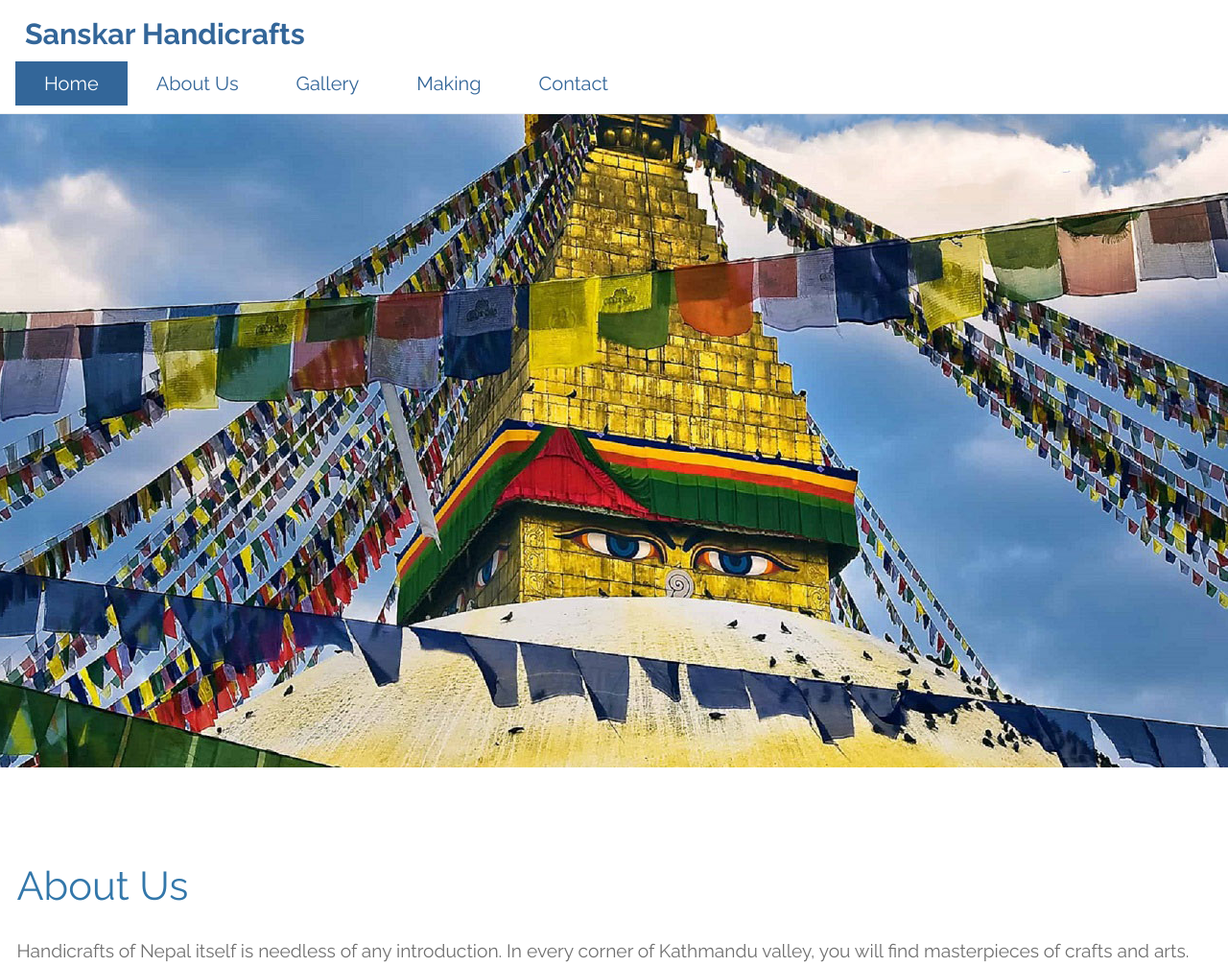
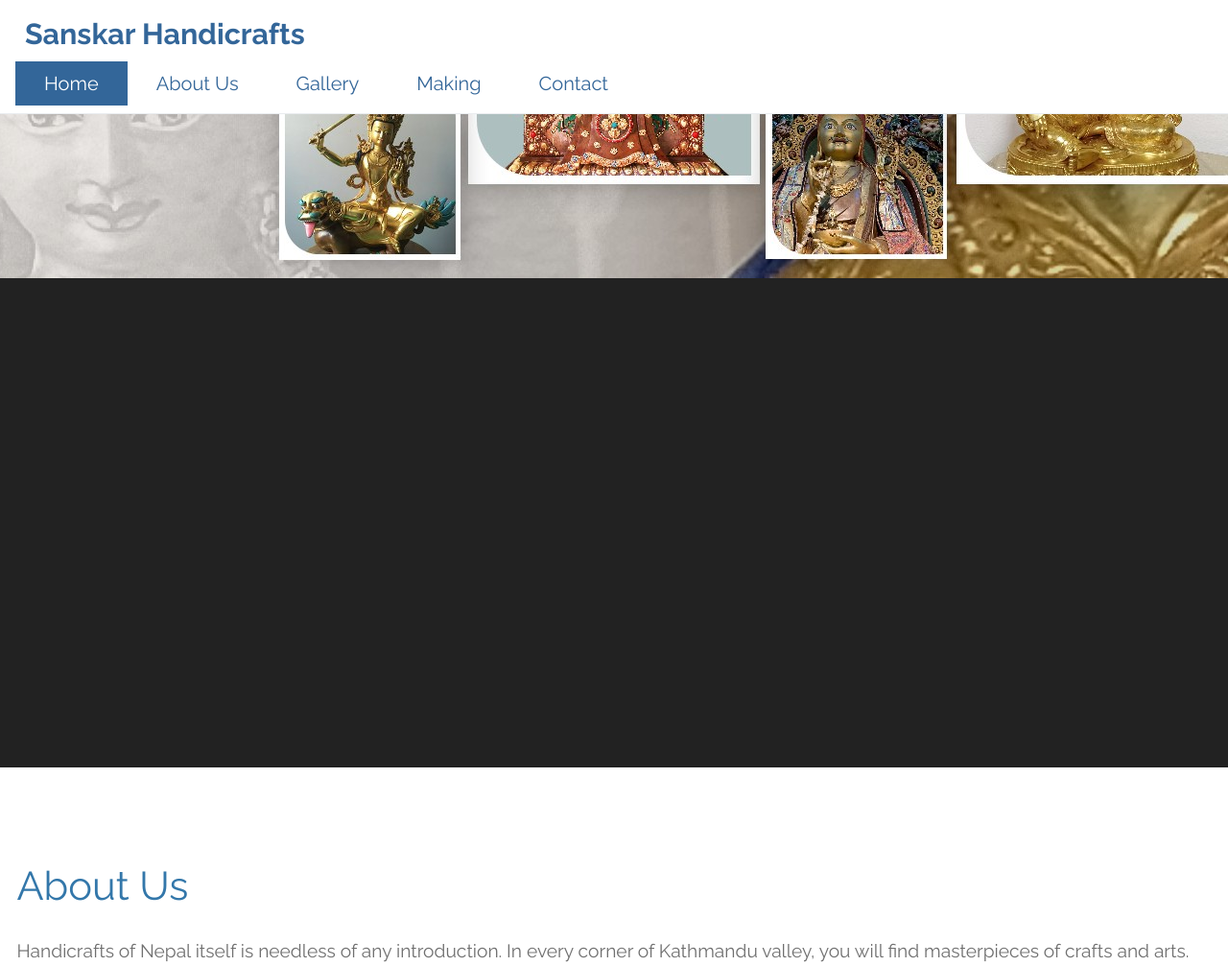
Before and after one commit to Gamingapple0/Sanskar_Handicrafts, a Django app: page / in a window 1280 px wide. Shown: the top 1007 px of the page at 96% size. Run offline with Django 4.2, Linux system fonts and the light colour scheme; data comes from the database, SQL or seed files in the repository; some libraries are stand-ins or nearby versions.

Commit message:
Trying to change the background image 1.1

```diff
--- a/static/website/css/style.css
+++ b/static/website/css/style.css
@@ -1,10 +1,4 @@
-/*
 
-Tooplate 2117 Infinite Loop
-
-https://www.tooplate.com/view/2117-infinite-loop
-
-*/
 
 @import url("https://fonts.googleapis.com/css?family=Raleway:100,300,400,500,700,900");
 
@@ -146,7 +140,7 @@ blockquote {
 
 #infinite {
 	background-color: #222;
-  background-image: url(../img/infinite-loop-02.jpg);
+  background-image: url(../img/infinite-loop-05.jpg);
   background-repeat: no-repeat;
   height: 100vh;
   min-height: 375px;
--- a/website/templates/index.html
+++ b/website/templates/index.html
@@ -49,6 +49,9 @@
 }
 .flex-rev{
     flex-direction: row-reverse;
+}
+#infinite{
+  background-image: url(../img/infinite-loop-05.jpg);
 }
 </style>
   </head>
```
Also changed, not shown: static/website/img/infinite-loop-01.jpg, static/website/img/infinite-loop-02.jpg (deleted), static/website/img/infinite-loop-05.jpg (added).
